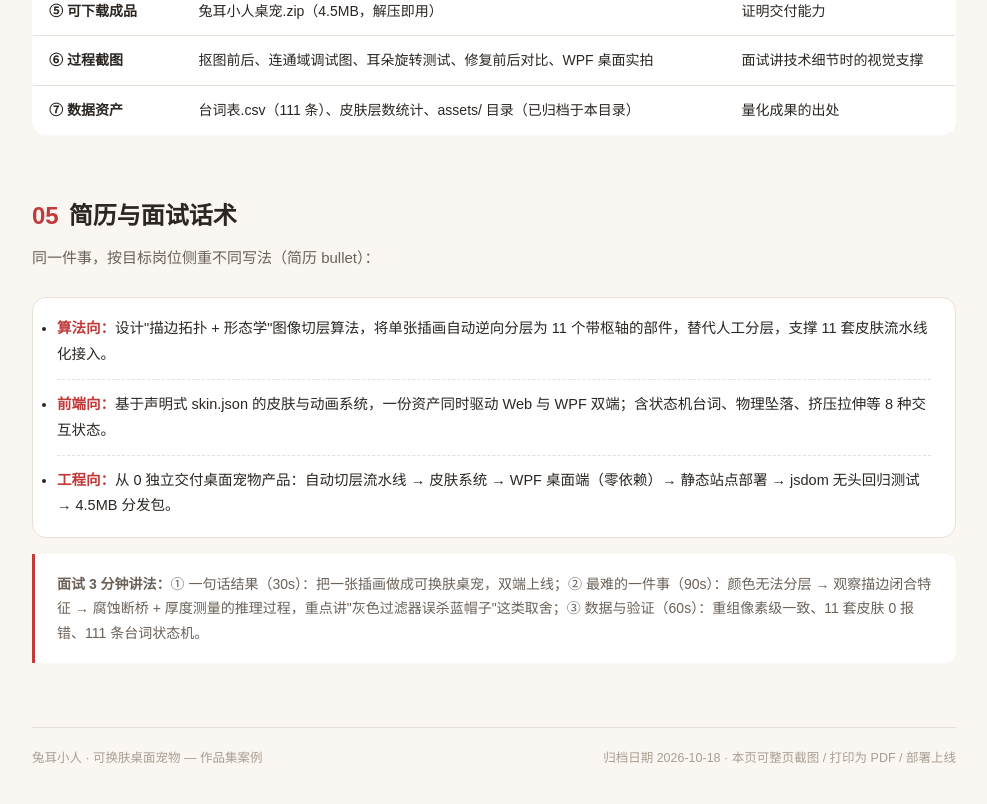
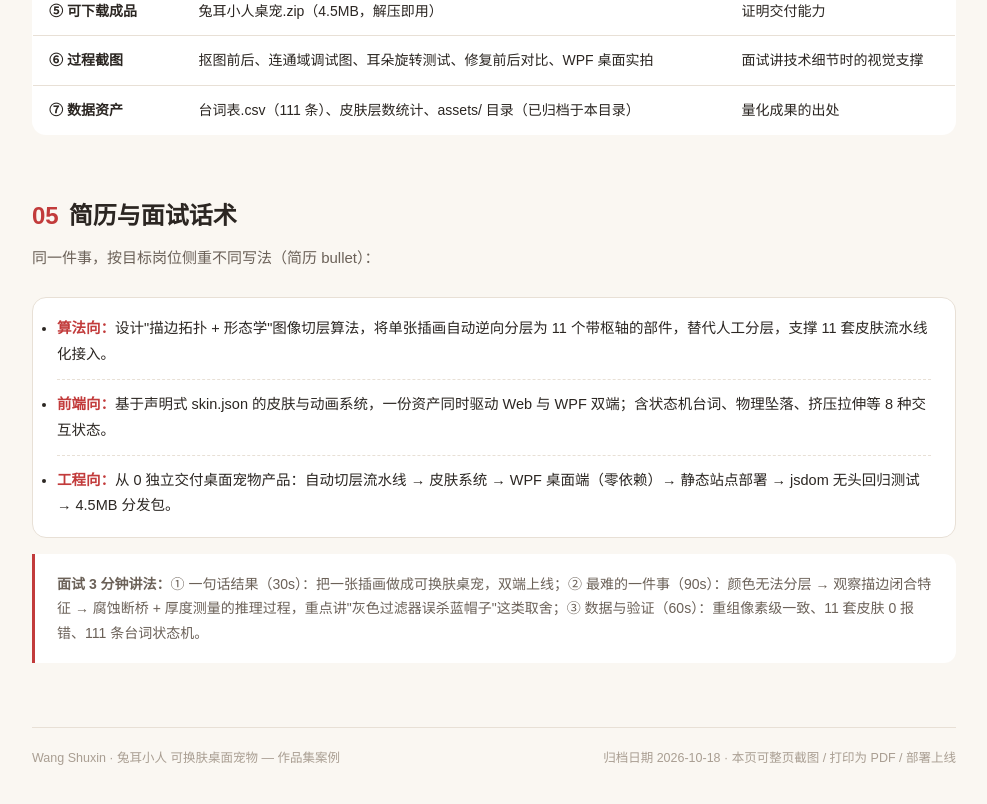
Before and after one commit to wsx5830-ctrl/bunny-desk-pet, a plain HTML site: page 作品集/index.html in a window 1280 px wide. Shown: the part 3367-4171 px from the top of the page, without its empty margins (146-1133 px from the left). Drawn offline with Linux system fonts and the light colour scheme.

```diff
--- a/作品集/index.html
+++ b/作品集/index.html
@@ -176,7 +176,7 @@
   </section>
 
   <div class="foot">
-    <span>兔耳小人 · 可换肤桌面宠物 — 作品集案例</span>
+    <span>Wang Shuxin · 兔耳小人 可换肤桌面宠物 — 作品集案例</span>
     <span>归档日期 2026-10-18 · 本页可整页截图 / 打印为 PDF / 部署上线</span>
   </div>
 </div>
```
Also changed, not shown: 4 other files.
